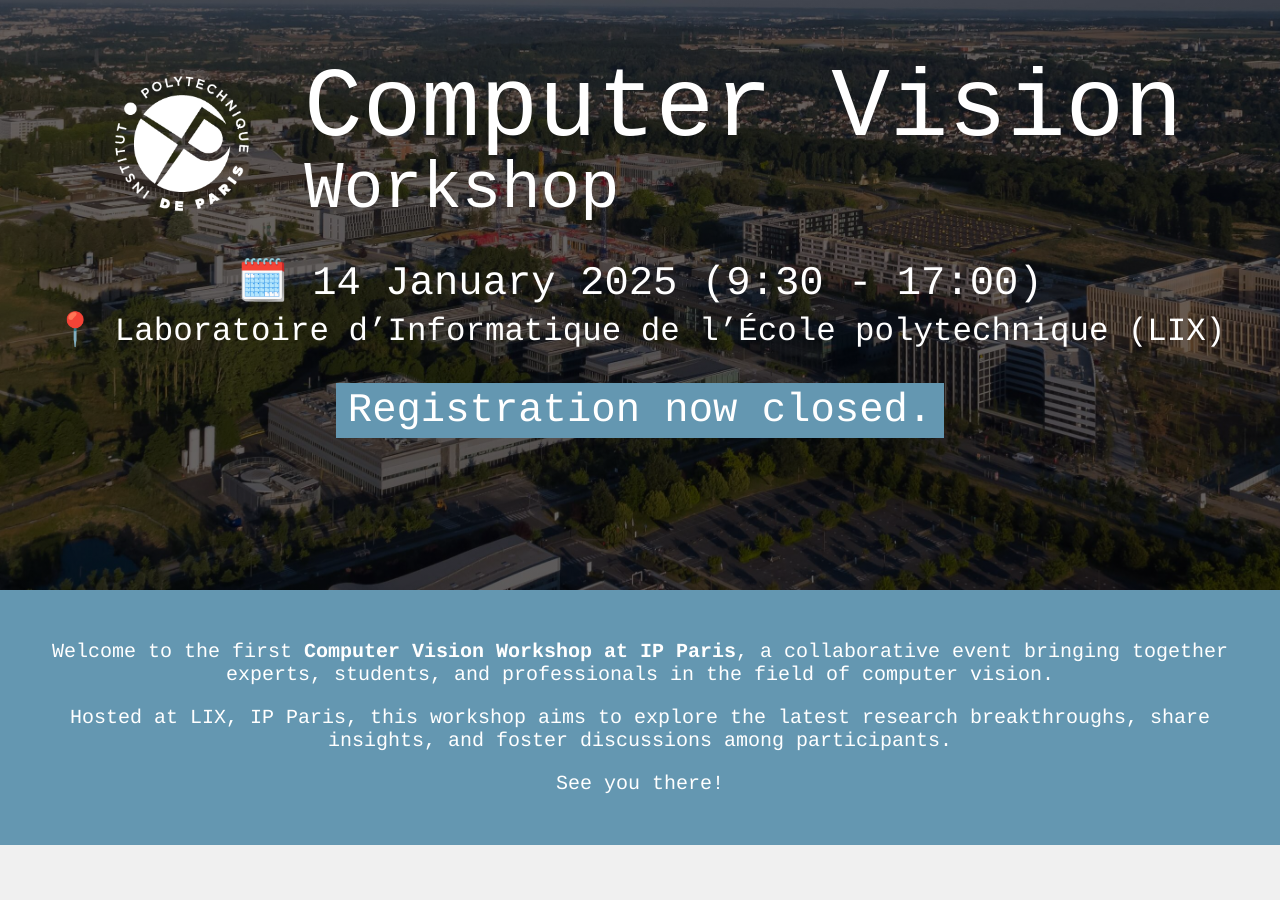
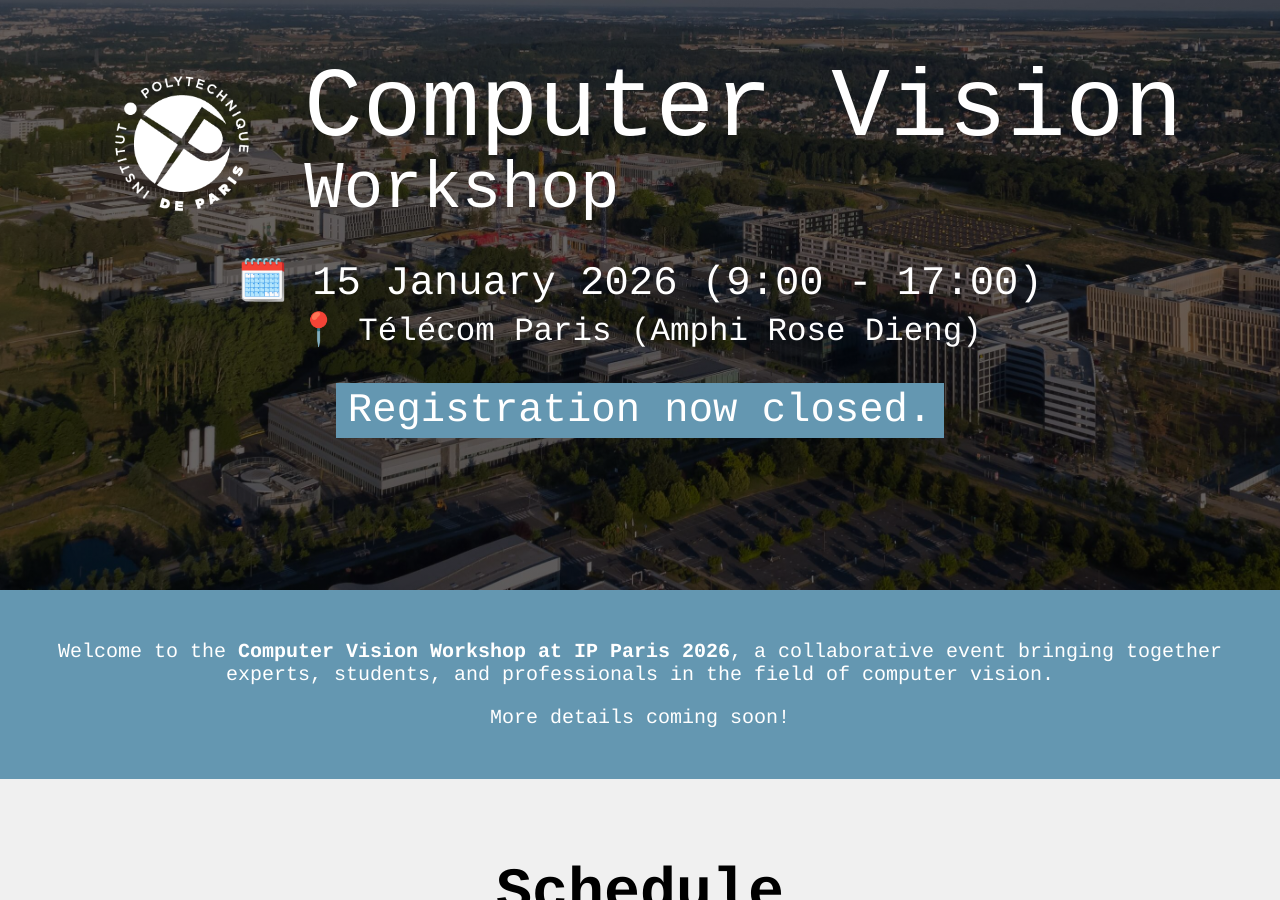
Before and after one commit to ippariscvworkshop/ippariscvworkshop.github.io, a Jekyll site: the page built from index.html, in a window 1280 px wide and 900 px high, scrolled down 190 px. Built offline with Jekyll 4.4.1, drawn with Linux system fonts in a browser that asks for light colours.

Commit message:
Add files via upload

```diff
--- a/_data/info.yml
+++ b/_data/info.yml
@@ -2,21 +2,18 @@
 name: Computer Vision Workshop at IP Paris
 
 # Event date, in free-text format
-date: 🗓️ 14 January 2025 (9:30 - 17:00)
+date: 🗓️ 15 January 2026 (9:00 - 17:00)
 
 # Event location
-location: 📍 Laboratoire d’Informatique de l’École polytechnique (LIX)
+location: 📍 Télécom Paris (Amphi Rose Dieng)
 
 # Event description; short is for e.g. Facebook shared links, long appears on the home page.
 description_short: Workshop organised by Computer Vision labs from IP Paris.
 description_long: |-
-  Welcome to the first **Computer Vision Workshop at IP Paris**,
+  Welcome to the **Computer Vision Workshop at IP Paris 2026**,
   a collaborative event bringing together experts, students, and professionals in the field of computer vision.
 
-  Hosted at LIX, IP Paris, this workshop aims to explore the latest research breakthroughs, share insights,
-  and foster discussions among participants.
-
-  See you there!
+  More details coming soon!
 
 
 
```
